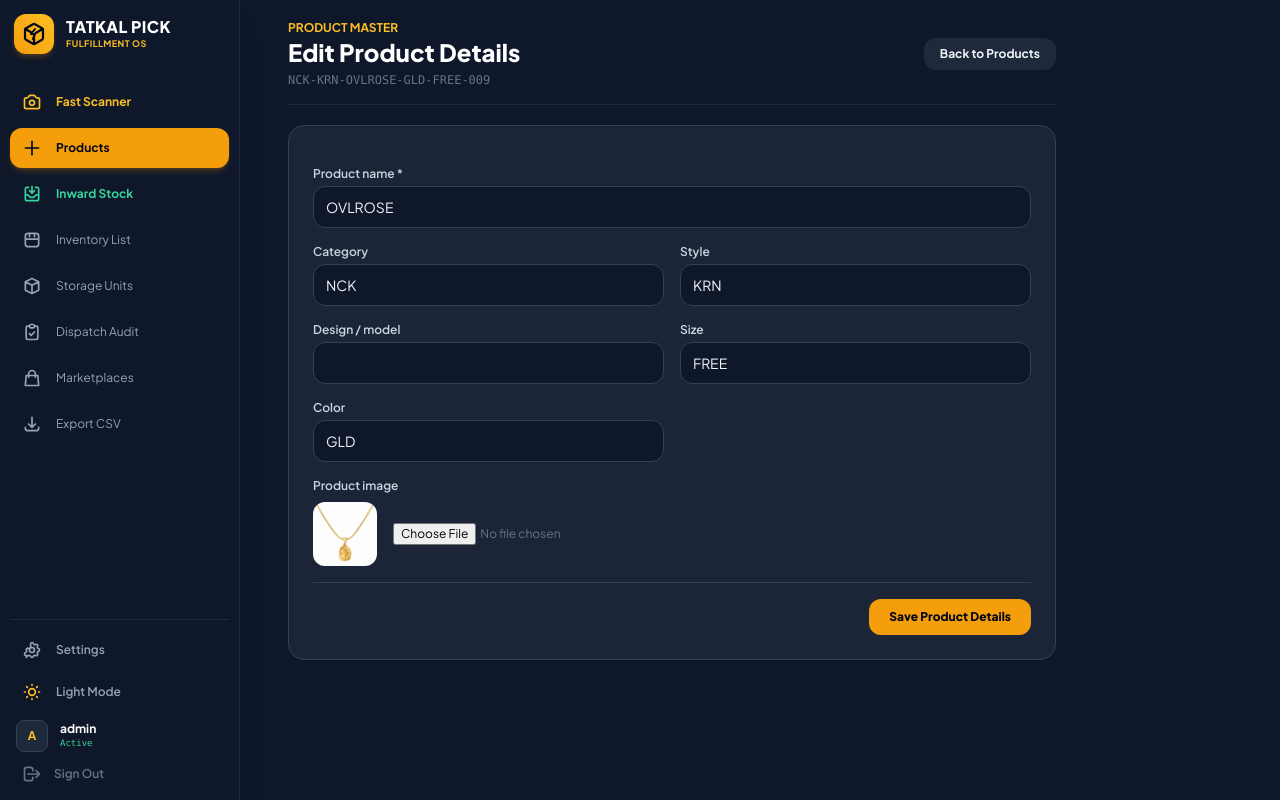
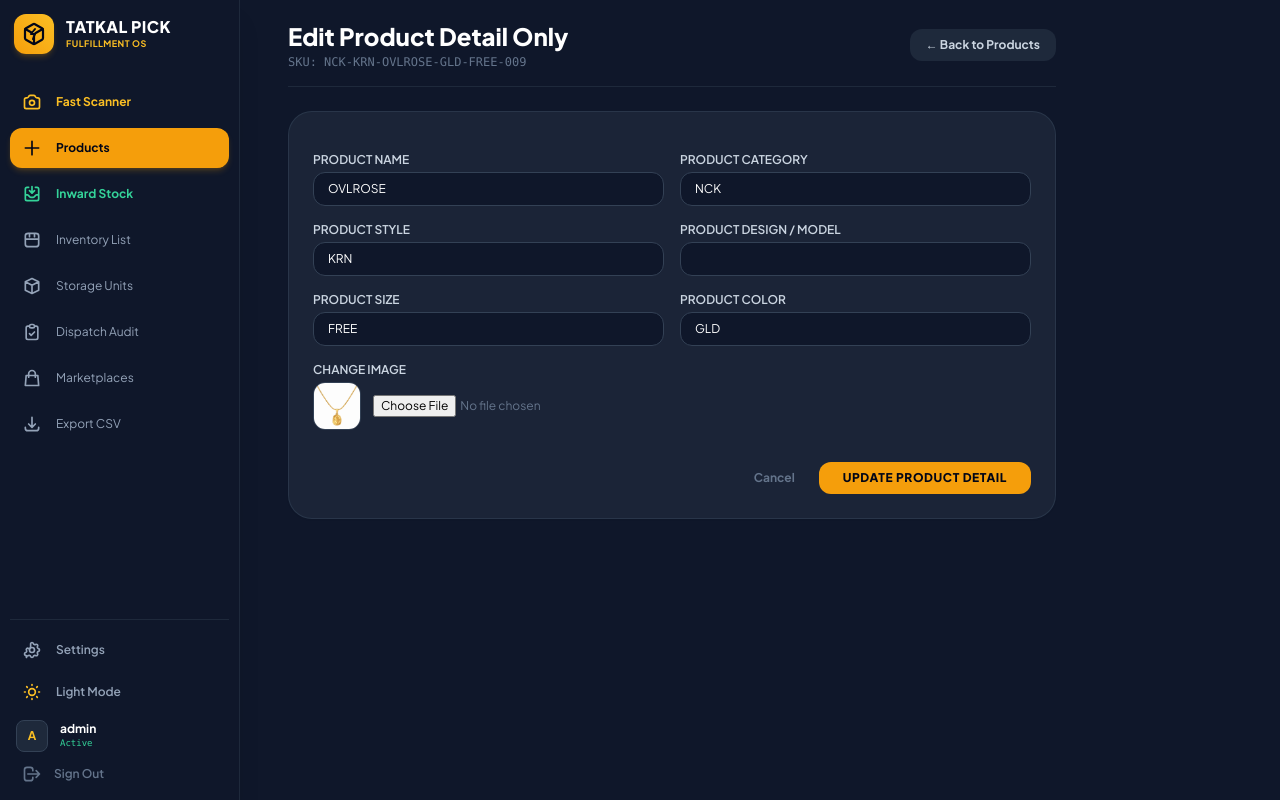
Before and after one commit to mohsinalisheliya/sku_manager, a Django app: page /products/edit/9/ in a window 1280 px wide. Run offline with Django 5.2, Linux system fonts and the light colour scheme; a user stored in the database is signed in; data comes from the database, SQL or seed files in the repository; some libraries are stand-ins or nearby versions.

Commit message:
auto-save: progress update (05-Oct-2026 06:12:46 PM)

```diff
--- a/templates/sku_manager/product_edit.html
+++ b/templates/sku_manager/product_edit.html
@@ -1,41 +1,80 @@
 {% extends "sku_manager/base.html" %}
 
-{% block title %}Edit {{ product.name }} - Tatkal Pick{% endblock %}
+{% block title %}Edit Product: {{ product.name }} - Tatkal Pick{% endblock %}
 
 {% block content %}
-<div class="max-w-3xl mx-auto space-y-5">
+<div class="max-w-3xl mx-auto space-y-6">
+
   <header class="flex items-center justify-between border-b border-slate-200 dark:border-slate-800 pb-4">
     <div>
-      <p class="text-xs font-bold uppercase text-amber-600 dark:text-amber-400">Product Master</p>
-      <h1 class="text-2xl font-black text-slate-900 dark:text-white">Edit Product Details</h1>
-      <p class="mt-1 text-xs font-mono text-slate-500">{{ product.sku }}</p>
+      <h1 class="text-2xl font-black text-slate-900 dark:text-white">Edit Product Detail Only</h1>
+      <p class="text-xs text-slate-500 font-mono mt-0.5">SKU: {{ product.sku }}</p>
     </div>
-    <a href="{% url 'product_master' %}" class="rounded-xl bg-slate-100 dark:bg-slate-800 px-4 py-2 text-xs font-bold">Back to Products</a>
+    <a href="{% url 'product_master' %}" class="bg-slate-100 hover:bg-slate-200 dark:bg-slate-800 text-slate-700 dark:text-slate-300 font-bold px-4 py-2 rounded-xl text-xs transition">
+      ← Back to Products
+    </a>
   </header>
 
-  <form method="POST" enctype="multipart/form-data" class="bg-white dark:bg-slate-800/80 border border-slate-200 dark:border-slate-700 rounded-2xl p-5 sm:p-6 space-y-4">
+  <div class="bg-white dark:bg-slate-800/80 border border-slate-200 dark:border-slate-700/60 rounded-3xl p-6 shadow-sm">
+    <form method="POST" enctype="multipart/form-data" class="space-y-4">
       {% csrf_token %}
+
+      <div class="grid grid-cols-1 md:grid-cols-2 gap-4">
         <div>
-      <label for="product-name" class="block text-xs font-semibold text-slate-600 dark:text-slate-300 mb-1">Product name *</label>
-      <input id="product-name" name="name" required maxlength="100" value="{{ product.name }}" class="w-full rounded-xl border border-slate-300 dark:border-slate-700 bg-slate-50 dark:bg-slate-900 px-3 py-2.5 text-sm">
+          <label class="block text-xs font-semibold uppercase text-slate-700 dark:text-slate-300 mb-1">Product Name</label>
+          <input type="text" name="name" value="{{ product.name }}" required
+            class="w-full bg-slate-50 dark:bg-slate-900 border border-slate-300 dark:border-slate-700 rounded-xl px-3.5 py-2 text-xs text-slate-900 dark:text-white">
         </div>
-    <div class="grid grid-cols-1 sm:grid-cols-2 gap-4">
-      <div><label for="product-category" class="block text-xs font-semibold text-slate-600 dark:text-slate-300 mb-1">Category</label><input id="product-category" name="category" maxlength="50" value="{{ product.category }}" class="w-full rounded-xl border border-slate-300 dark:border-slate-700 bg-slate-50 dark:bg-slate-900 px-3 py-2.5 text-sm"></div>
-      <div><label for="product-style" class="block text-xs font-semibold text-slate-600 dark:text-slate-300 mb-1">Style</label><input id="product-style" name="style" maxlength="50" value="{{ product.style }}" class="w-full rounded-xl border border-slate-300 dark:border-slate-700 bg-slate-50 dark:bg-slate-900 px-3 py-2.5 text-sm"></div>
-      <div><label for="design-model" class="block text-xs font-semibold text-slate-600 dark:text-slate-300 mb-1">Design / model</label><input id="design-model" name="design_model" maxlength="50" value="{{ product.design_model }}" class="w-full rounded-xl border border-slate-300 dark:border-slate-700 bg-slate-50 dark:bg-slate-900 px-3 py-2.5 text-sm"></div>
-      <div><label for="product-size" class="block text-xs font-semibold text-slate-600 dark:text-slate-300 mb-1">Size</label><input id="product-size" name="size" maxlength="30" value="{{ product.size }}" class="w-full rounded-xl border border-slate-300 dark:border-slate-700 bg-slate-50 dark:bg-slate-900 px-3 py-2.5 text-sm"></div>
-      <div><label for="product-color" class="block text-xs font-semibold text-slate-600 dark:text-slate-300 mb-1">Color</label><input id="product-color" name="color" maxlength="30" value="{{ product.color }}" class="w-full rounded-xl border border-slate-300 dark:border-slate-700 bg-slate-50 dark:bg-slate-900 px-3 py-2.5 text-sm"></div>
+
+        <div>
+          <label class="block text-xs font-semibold uppercase text-slate-700 dark:text-slate-300 mb-1">Product Category</label>
+          <input type="text" name="category" value="{{ product.category }}"
+            class="w-full bg-slate-50 dark:bg-slate-900 border border-slate-300 dark:border-slate-700 rounded-xl px-3.5 py-2 text-xs text-slate-900 dark:text-white">
         </div>
+
         <div>
-      <label for="product-image" class="block text-xs font-semibold text-slate-600 dark:text-slate-300 mb-2">Product image</label>
-      <div class="flex items-center gap-4">
-        {% if product.image %}<img src="{{ product.image.url }}" alt="{{ product.name }}" class="w-16 h-16 rounded-xl object-cover">{% endif %}
-        <input id="product-image" type="file" name="image" accept="image/*" class="text-xs text-slate-500">
+          <label class="block text-xs font-semibold uppercase text-slate-700 dark:text-slate-300 mb-1">Product Style</label>
+          <input type="text" name="style" value="{{ product.style }}"
+            class="w-full bg-slate-50 dark:bg-slate-900 border border-slate-300 dark:border-slate-700 rounded-xl px-3.5 py-2 text-xs text-slate-900 dark:text-white">
+        </div>
+
+        <div>
+          <label class="block text-xs font-semibold uppercase text-slate-700 dark:text-slate-300 mb-1">Product Design / Model</label>
+          <input type="text" name="design_model" value="{{ product.design_model }}"
+            class="w-full bg-slate-50 dark:bg-slate-900 border border-slate-300 dark:border-slate-700 rounded-xl px-3.5 py-2 text-xs text-slate-900 dark:text-white">
+        </div>
+
+        <div>
+          <label class="block text-xs font-semibold uppercase text-slate-700 dark:text-slate-300 mb-1">Product Size</label>
+          <input type="text" name="size" value="{{ product.size }}"
+            class="w-full bg-slate-50 dark:bg-slate-900 border border-slate-300 dark:border-slate-700 rounded-xl px-3.5 py-2 text-xs text-slate-900 dark:text-white">
+        </div>
+
+        <div>
+          <label class="block text-xs font-semibold uppercase text-slate-700 dark:text-slate-300 mb-1">Product Color</label>
+          <input type="text" name="color" value="{{ product.color }}"
+            class="w-full bg-slate-50 dark:bg-slate-900 border border-slate-300 dark:border-slate-700 rounded-xl px-3.5 py-2 text-xs text-slate-900 dark:text-white">
         </div>
       </div>
-    <div class="flex justify-end border-t border-slate-200 dark:border-slate-700 pt-4">
-      <button type="submit" class="rounded-xl bg-amber-500 hover:bg-amber-400 px-5 py-2.5 text-xs font-black text-slate-950">Save Product Details</button>
+
+      <div>
+        <label class="block text-xs font-semibold uppercase text-slate-700 dark:text-slate-300 mb-1">Change Image</label>
+        <div class="flex items-center gap-3">
+          {% if product.image %}
+            <img src="{{ product.image.url }}" class="w-12 h-12 rounded-xl object-cover border border-slate-200 dark:border-slate-700">
+          {% endif %}
+          <input type="file" name="image" accept="image/*" class="text-xs text-slate-500">
+        </div>
+      </div>
+
+      <div class="flex justify-end gap-2 pt-4">
+        <a href="{% url 'product_master' %}" class="px-4 py-2 text-xs font-bold text-slate-500 hover:text-slate-700">Cancel</a>
+        <button type="submit" class="bg-amber-500 hover:bg-amber-400 text-slate-950 font-black px-6 py-2 rounded-xl text-xs uppercase tracking-wider transition">
+          Update Product Detail
+        </button>
       </div>
     </form>
   </div>
+
+</div>
 {% endblock %}
```
Lines whose indentation alone changed are shown as unchanged.
